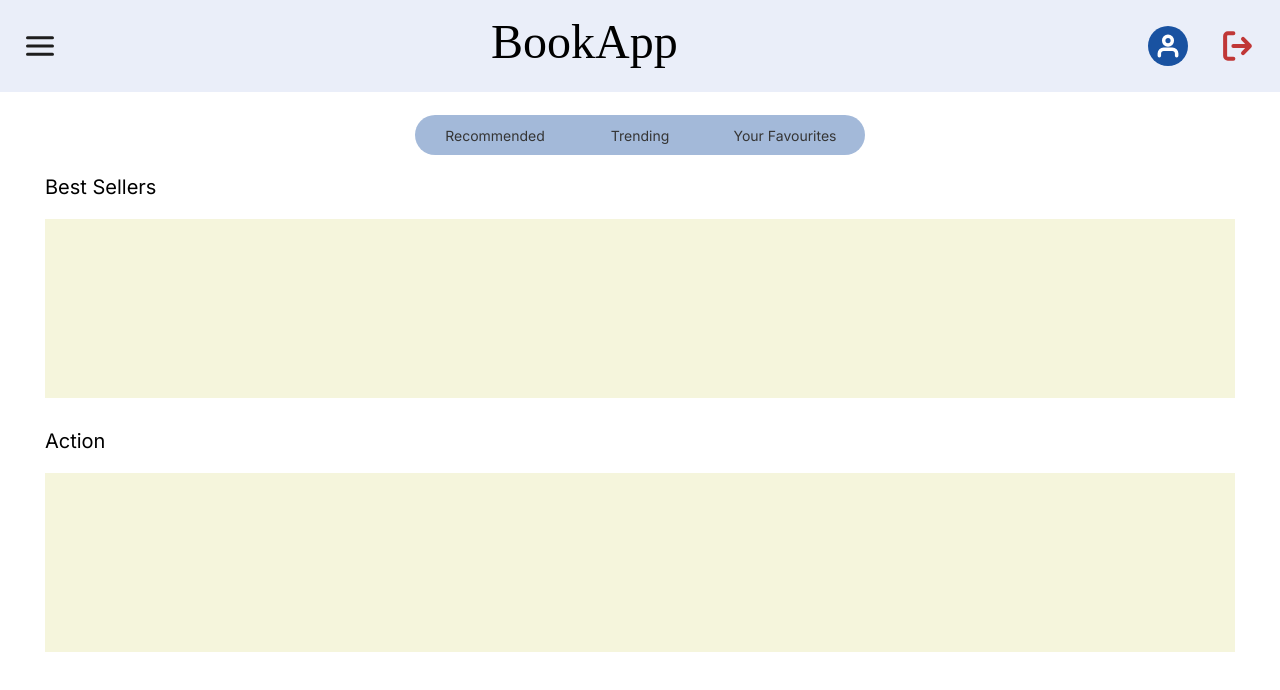
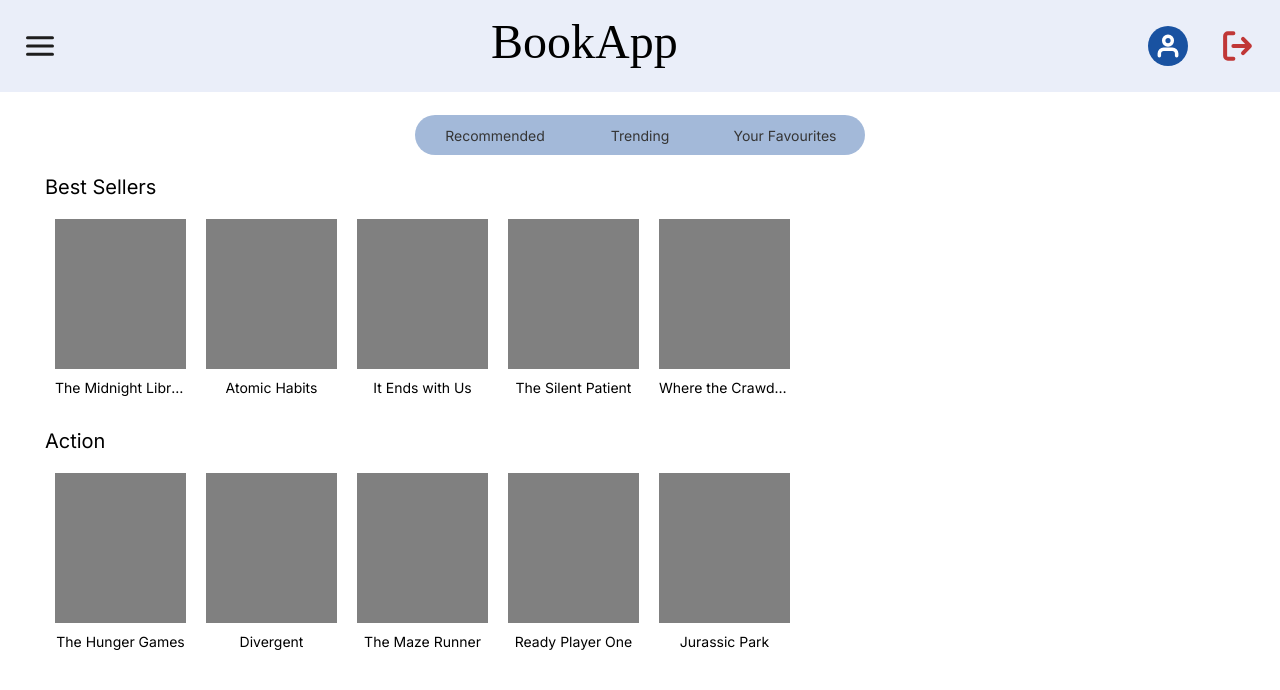
Before and after one commit to camigarciapetiet/book-app, a React (Vite) app: page /home in a window 1280 px wide. Shown: the top 690 px of the page. Built offline with nearby package versions, Linux system fonts and the light colour scheme; a web font is replaced by a local one.

Commit message:
add book list for sections with hardcoded examples

```diff
--- /dev/null
+++ b/src/components/BookItem.css
@@ -0,0 +1,27 @@
+@import url("https://fonts.googleapis.com/css2?family=Inter&display=swap");
+
+.book-container {
+  height: 179px;
+  width: 131px;
+  display: flex;
+  flex-direction: column;
+  margin: 0 10px 0 10px;
+}
+
+.book-img {
+  height: 150px;
+  width: 131px;
+  background-color: grey;
+}
+
+.book-name {
+  height: 19px;
+  width: 131px;
+  font-size: 14px;
+  margin: 10px 0 0 0;
+  font-family: "Inter";
+  text-align: center;
+  white-space: nowrap;
+  overflow: hidden;
+  text-overflow: ellipsis;
+}
--- /dev/null
+++ b/src/components/BookItem.tsx
@@ -0,0 +1,16 @@
+import "./BookItem.css";
+
+type Props = {
+  name: string;
+};
+
+export function BookItem({ name }: Props) {
+  return (
+    <>
+      <div className="book-container">
+        <div className="book-img"> </div>
+        <p className="book-name">{name}</p>
+      </div>
+    </>
+  );
+}
--- a/src/components/BookSection.css
+++ b/src/components/BookSection.css
@@ -12,7 +12,8 @@
   word-spacing: 8%;
 }
 
-.book-container {
+.books-container {
   height: 179px;
-  background-color: beige;
+  display: flex;
+  flex-direction: row;
 }
--- a/src/components/BookSection.tsx
+++ b/src/components/BookSection.tsx
@@ -1,15 +1,21 @@
 import "./BookSection.css";
+import { BookItem } from "../components/BookItem";
 
 type Props = {
   title: String;
+  books: { name: string; author: string }[];
 };
 
-export function BookSection({ title }: Props) {
+export function BookSection({ title, books }: Props) {
   return (
     <>
       <div className="book-section">
         <p className="section-title">{title}</p>
-        <div className="book-container"></div>
+        <div className="books-container">
+          {books.map((book) => (
+            <BookItem name={book.name} />
+          ))}
+        </div>
       </div>
     </>
   );
--- a/src/pages/Home.jsx
+++ b/src/pages/Home.jsx
@@ -5,12 +5,27 @@ import { BookSection } from "../components/BookSection";
 import "./Home.css";
 
 export function Home() {
+  const bestSellers = [
+    { name: "The Midnight Library", author: "Matt Haig" },
+    { name: "Atomic Habits", author: "James Clear" },
+    { name: "It Ends with Us", author: "Colleen Hoover" },
+    { name: "The Silent Patient", author: "Alex Michaelides" },
+    { name: "Where the Crawdads Sing", author: "Delia Owens" },
+  ];
+
+  const actionBooks = [
+    { name: "The Hunger Games", author: "Suzanne Collins" },
+    { name: "Divergent", author: "Veronica Roth" },
+    { name: "The Maze Runner", author: "James Dashner" },
+    { name: "Ready Player One", author: "Ernest Cline" },
+    { name: "Jurassic Park", author: "Michael Crichton" },
+  ];
   return (
     <>
       <Header />
       <SelectBar />
-      <BookSection title="Best Sellers" />
-      <BookSection title="Action" />
+      <BookSection title="Best Sellers" books={bestSellers} />
+      <BookSection title="Action" books={actionBooks} />
     </>
   );
 }
```
